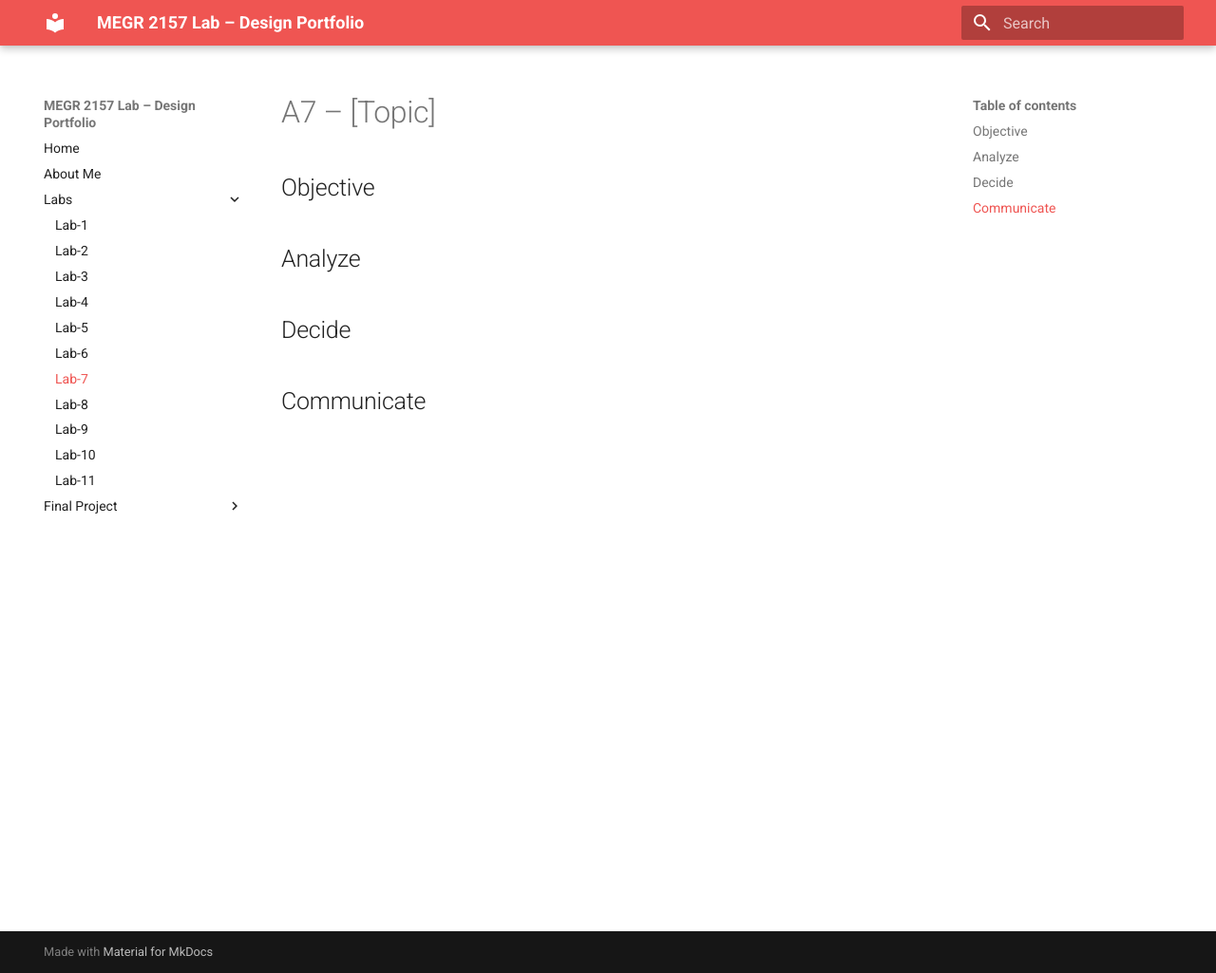
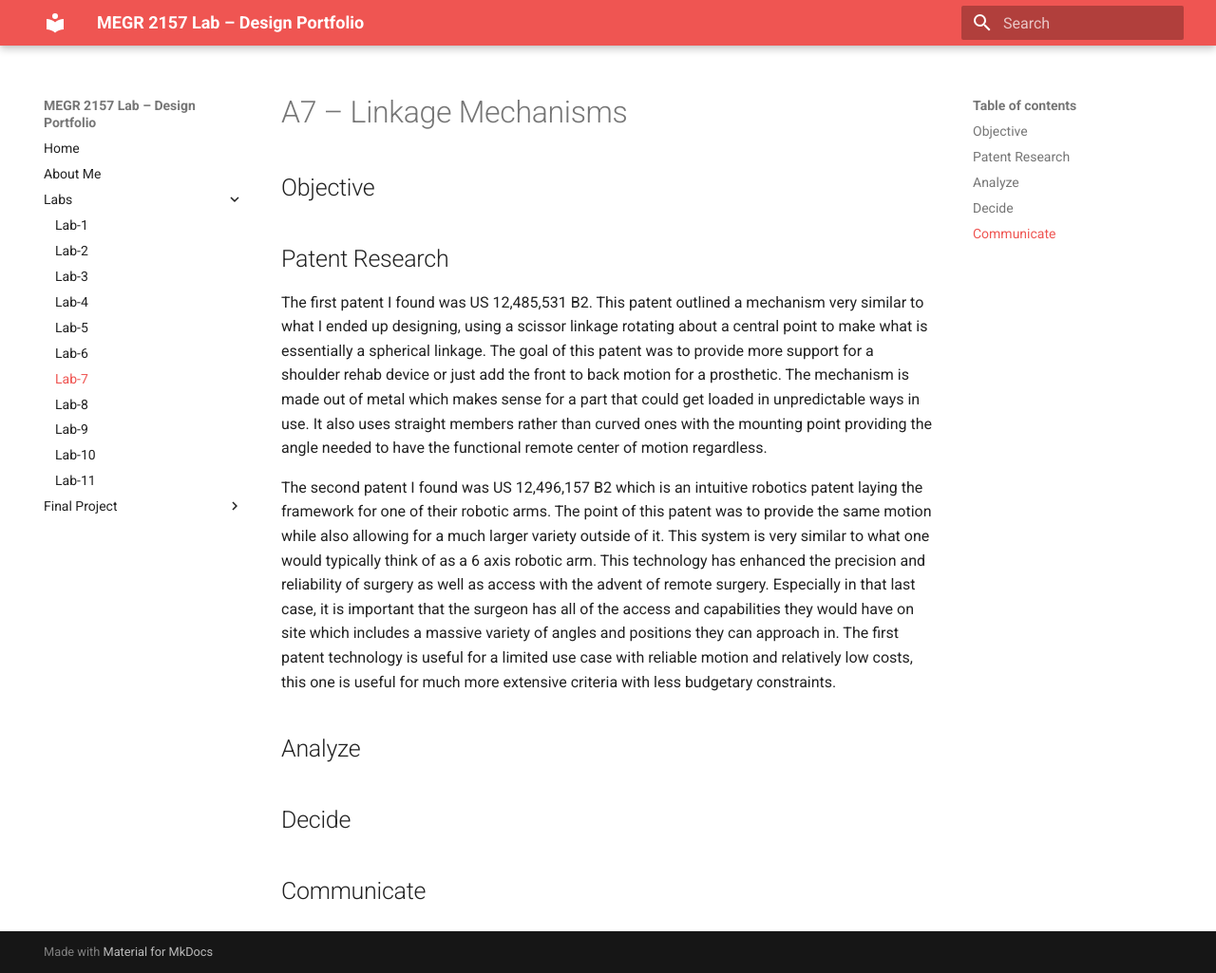
Before and after one commit to jmcadam4/James-McAdam-MEGR-2156-lab, an MkDocs documentation site: the page built from docs/Labs/L07/index.md, in a window 1280 px wide and 1025 px high. Shown: the whole window at 95% size. Built offline with MkDocs 1.6.1 and Material for MkDocs 9.7.7, drawn with Linux system fonts in a browser that asks for light colours.

Commit message:
Update index.md

```diff
--- a/docs/Labs/L07/index.md
+++ b/docs/Labs/L07/index.md
@@ -1,7 +1,12 @@
-# A7 – [Topic]
+# A7 – Linkage Mechanisms
 
 ## Objective
 
+## Patent Research
+
+The first patent I found was US 12,485,531 B2. This patent outlined a mechanism very similar to what I ended up designing, using a scissor linkage rotating about a central point to make what is essentially a spherical linkage. The goal of this patent was to provide more support for a shoulder rehab device or just add the front to back motion for a prosthetic. The mechanism is made out of metal which makes sense for a part that could get loaded in unpredictable ways in use. It also uses straight members rather than curved ones with the mounting point providing the angle needed to have the functional remote center of motion regardless.
+
+The second patent I found was US 12,496,157 B2 which is an intuitive robotics patent laying the framework for one of their robotic arms. The point of this patent was to provide the same motion while also allowing for a much larger variety outside of it. This system is very similar to what one would typically think of as a 6 axis robotic arm. This technology has enhanced the precision and reliability of surgery as well as access with the advent of remote surgery. Especially in that last case, it is important that the surgeon has all of the access and capabilities they would have on site which includes a massive variety of angles and positions they can approach in. The first patent technology is useful for a limited use case with reliable motion and relatively low costs, this one is useful for much more extensive criteria with less budgetary constraints.
 
 ## Analyze
 
```
